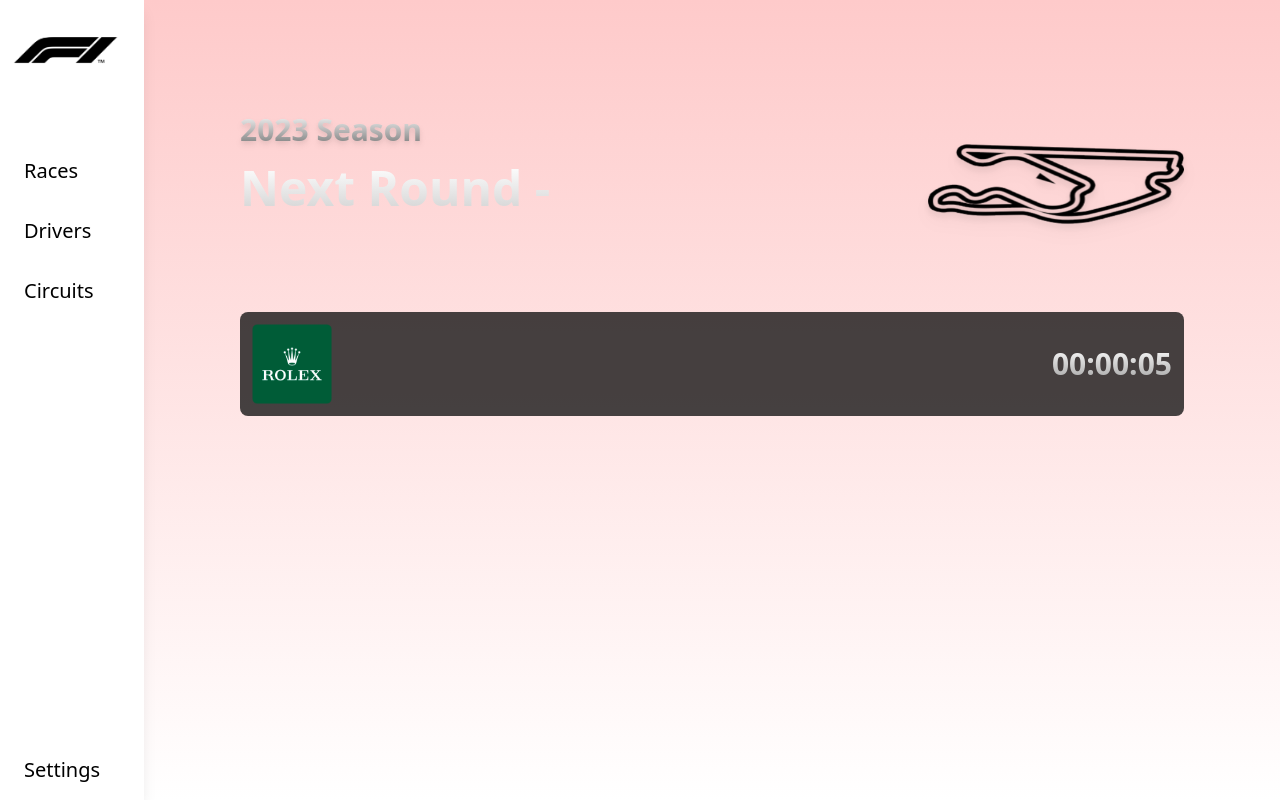
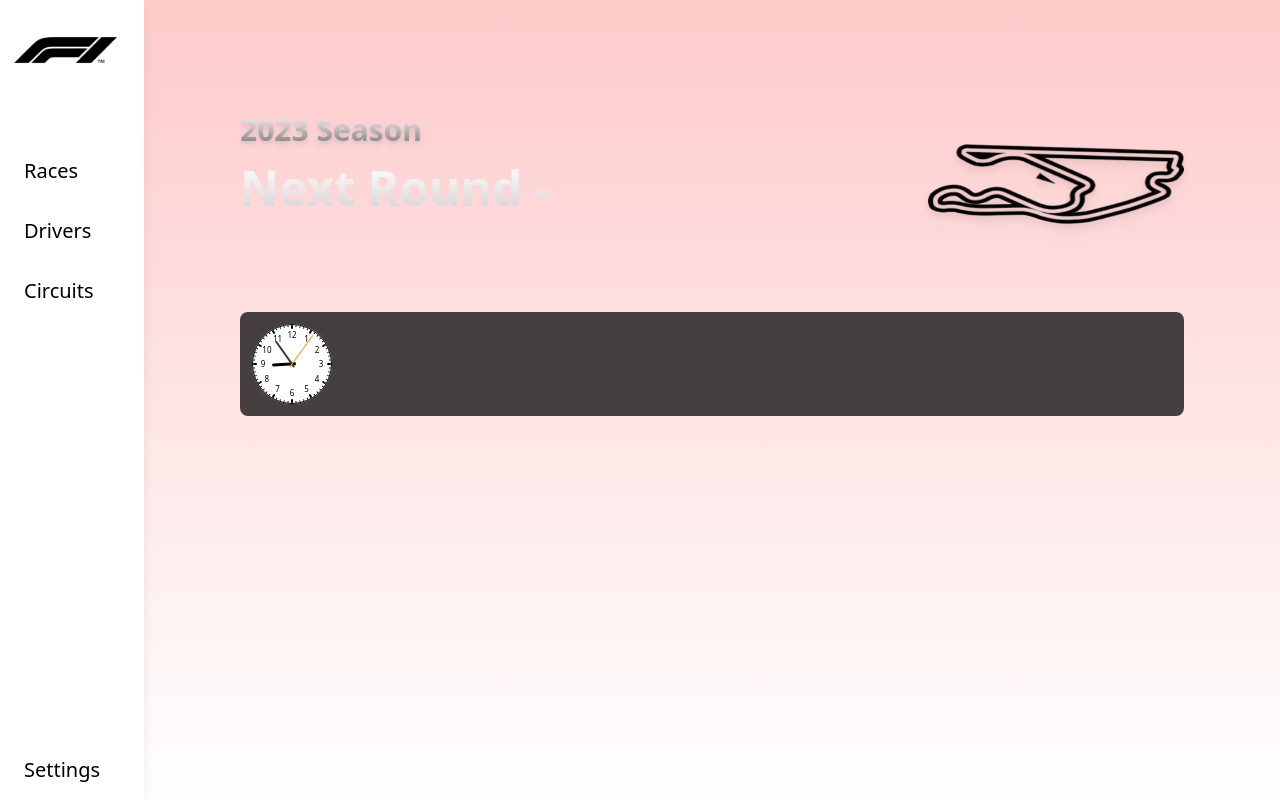
Before and after one commit to okni-c/formula-stat, a Next.js app: page / in a window 1280 px wide. Built offline with nearby package versions, Linux system fonts and the light colour scheme.

Commit message:
Added rolex style clock and next even block

```diff
--- a/app/components/HomePageRolex.tsx
+++ /dev/null
@@ -1,51 +0,0 @@
-import { useEffect } from 'react';
-import Countdown, { zeroPad } from 'react-countdown';
-
-interface RolexTypes {
-    nextEvent: {
-        next_event_name: string,
-        next_event_time: string,
-        grand_prix_name: string,
-        grand_prix_date: string,
-        grand_prix_time: string,
-        fp1_date: string,
-        fp1_time: string,
-        fp2_date: string,
-        fp2_time: string,
-        fp3_date: string,
-        fp3_time: string,
-        quali_time: string,
-        quali_date: string,
-        sprint_date: string,
-        sprint_time: string,
-    }
-}
-
-export default function HomePageRolex({ nextEvent }: RolexTypes) {
-
-    const Counter = () => <span className="ml-auto text-3xl bg-clip-text bg-gradient-to-b text-transparent from-red-400 to-red-800 font-black">Live</span>;
-
-    // Renderer callback with condition
-    const renderer = ({ hours, minutes, seconds, completed }: any) => {
-        if (completed) {
-            return <Counter />;
-        } else {
-            return <span className="ml-auto text-3xl bg-clip-text bg-gradient-to-b text-transparent from-white to-neutral-400 font-black">{zeroPad(hours)}:{zeroPad(minutes)}:{zeroPad(seconds)}</span>;
-        }
-    };
-
-    const eventDate = new Date(nextEvent.grand_prix_date + 'T' + nextEvent.grand_prix_time);
-
-    useEffect(() => {
-        console.log('EVENTDATE' + eventDate.getUTCDate())
-    }, [eventDate])
-    return (
-        <section className="flex justify-between mt-14">
-            <div className="flex bg-opacity-80 bg-neutral-900 solid-opacity-80 rounded-lg p-3 w-full items-center gap-4">
-                <img src="./rolex.png" className="w-20 aspect-square" />
-                <p className="text-3xl bg-clip-text bg-gradient-to-b text-transparent from-white to-neutral-400 font-regular">{nextEvent.next_event_name}</p>
-                <Countdown date={Date.now() + 10000} renderer={renderer} />
-            </div>
-        </section>
-    );
-}
--- /dev/null
+++ b/app/components/NextEventBlock.tsx
@@ -0,0 +1,55 @@
+'use client'
+
+import Countdown, { zeroPad } from 'react-countdown';
+import RolexClock from './RolexClock/RolexClock';
+import formatDateTime from '../hooks/formateDateTime';
+
+interface EventTypes {
+    nextEvent: {
+        next_event_name: string,
+        next_event_time: string,
+        grand_prix_name: string,
+        grand_prix_date: string,
+        grand_prix_time: string,
+        fp1_date: string,
+        fp1_time: string,
+        fp2_date: string,
+        fp2_time: string,
+        fp3_date: string,
+        fp3_time: string,
+        quali_time: string,
+        quali_date: string,
+        sprint_date: string,
+        sprint_time: string,
+    }
+}
+
+export default function NextEventBlock({ nextEvent }: EventTypes) {
+    const Counter = () => <span className="ml-auto text-3xl bg-clip-text bg-gradient-to-b text-transparent from-red-400 to-red-800 font-black">Live</span>;
+
+    // Renderer callback with condition
+    const renderer = ({ hours, minutes, seconds, completed }: any) => {
+        if (completed) {
+            return <Counter />;
+        } else {
+            return <span className="ml-auto text-3xl bg-clip-text bg-gradient-to-b text-transparent from-white to-neutral-400 font-black">{zeroPad(hours)}:{zeroPad(minutes)}:{zeroPad(seconds)}</span>;
+        }
+    };
+
+    const timeLeft = new Date(nextEvent.next_event_time).getTime() - Date.now();
+
+    const CountDownTimer = () => <Countdown date={Date.now() + timeLeft} renderer={renderer} />;
+
+    return (
+            <section className="flex justify-between mt-14 mb-14">
+                <div className="flex bg-opacity-80 bg-neutral-900 solid-opacity-80 rounded-lg p-3 w-full items-center gap-4">
+                    <RolexClock />
+                    <div>
+                        <p className="text-3xl bg-clip-text bg-gradient-to-b text-transparent from-white to-neutral-400 font-regular">{nextEvent.next_event_name}</p>
+                        <p className="text-lg bg-clip-text bg-gradient-to-b text-transparent from-white to-neutral-400 font-regular">{formatDateTime(nextEvent.next_event_time)}</p>
+                    </div>
+                    <CountDownTimer />
+                </div>
+            </section>
+    );
+}
--- /dev/null
+++ b/app/components/RolexClock/RolexClock.tsx
@@ -0,0 +1,22 @@
+'use client'
+import Clock from 'react-clock';
+import './clock.css';
+import { useState, useEffect } from 'react';
+
+export default function RolexClock() {
+    const [value, setValue] = useState(new Date());
+
+    useEffect(() => {
+        const interval = setInterval(() => setValue(new Date()), 1000);
+
+        return () => {
+            clearInterval(interval);
+        };
+    }, []);
+
+    return (
+        <div className='relative'>
+            <Clock className="bg-white rounded-full text-[0.50rem]" size={'80px'} value={value} renderNumbers={true} />
+        </div>
+    )
+}
--- /dev/null
+++ b/app/components/RolexClock/clock.css
@@ -0,0 +1,79 @@
+.react-clock {
+    display: block;
+    position: relative;
+}
+
+.react-clock,
+.react-clock *,
+.react-clock *:before,
+.react-clock *:after {
+    -moz-box-sizing: border-box;
+    -webkit-box-sizing: border-box;
+    box-sizing: border-box;
+}
+
+.react-clock__face {
+    position: absolute;
+    top: 0;
+    bottom: 0;
+    left: 0;
+    right: 0;
+    border: 1px solid black;
+    border-radius: 50%;
+}
+
+.react-clock__hand {
+    position: absolute;
+    top: 0;
+    bottom: 0;
+    left: 50%;
+    right: 50%;
+}
+
+.react-clock__hand__body {
+    position: absolute;
+    background-color: black;
+    transform: translateX(-50%);
+}
+
+.react-clock__mark {
+    position: absolute;
+    top: 0;
+    bottom: 0;
+    left: 50%;
+    right: 50%;
+}
+
+.react-clock__mark__body {
+    position: absolute;
+    background-color: black;
+    transform: translateX(-50%);
+    border-radius: 1px;
+}
+
+.react-clock__hour-mark__body {
+    width: 2px !important;
+}
+
+.react-clock__mark__number {
+    position: absolute;
+    left: -40px;
+    width: 80px;
+    text-align: center;
+}
+
+.react-clock__second-hand__body {
+    background-color: rgb(255, 157, 0);
+    border-radius: 10px;
+}
+
+.react-clock__hour-hand__body {
+    width: 3px !important;
+    border-radius: 10px;
+}
+
+.react-clock__minute-hand__body {
+    background-color: rgb(56, 56, 56);
+    width: 2px !important;
+    border-radius: 10px;
+}
--- /dev/null
+++ b/app/hooks/formateDateTime.tsx
@@ -0,0 +1,20 @@
+// Hook to take in one string date + time, and format it to Hour, Minute, Month, Day, and Year.
+// Example: July 10th, 2023 1:00PM
+
+export default function formatDateTime(dateTimeString: string): string | undefined {
+    if (dateTimeString) {
+        // Split the dateTimeString into dateString and timeString
+        const [datePart, timePart] = dateTimeString.split(' ');
+        const dateObject = new Date(datePart + 'T' + timePart);
+
+        // Format options for date and time
+        const dateFormatOptions: any = { month: 'long', day: 'numeric', year: 'numeric' };
+        const timeFormatOptions: any = { hour: 'numeric', minute: 'numeric' };
+
+        // Format date and time separately
+        const formattedDate = dateObject.toLocaleDateString(undefined, dateFormatOptions);
+        const formattedTime = dateObject.toLocaleTimeString(undefined, timeFormatOptions);
+
+        return `${formattedDate} ${formattedTime}`;
+    }
+}
--- a/app/page.tsx
+++ b/app/page.tsx
@@ -1,10 +1,9 @@
 'use client'
 
-import { AnimatePresence, motion } from 'framer-motion'
 import HomePageHeader from './components/HomePageHeader'
 import { useEffect, useState } from 'react';
 import { invoke } from '@tauri-apps/api/tauri';
-import HomePageRolex from './components/HomePageRolex';
+import NextEventBlock from './components/NextEventBlock';
 
 export default function Home() {
   const [nextEvent, setNextEvent] = useState<any>({});
@@ -18,20 +17,9 @@
   }, []);
 
   return (
-    <AnimatePresence>
-      <motion.main className="min-h-screen max-w-5xl w-full mx-auto px-10 overflow-hidden justify-center"
-        initial={{ opacity: 0 }}
-        animate={{ opacity: 1 }}
-        exit={{ opacity: 0 }}
-        transition={{
-          duration: 0.1,
-          delay: 0.1
-        }}>
+      <main className="min-h-screen max-w-5xl w-full mx-auto px-10 overflow-hidden justify-center">
         <HomePageHeader circuitName={nextEvent.grand_prix_name} round={nextEvent.round} removeImg={false} />
-
-        <HomePageRolex nextEvent={nextEvent} />
-
-      </motion.main>
-    </AnimatePresence>
+        <NextEventBlock nextEvent={nextEvent} />
+      </main>
   )
 }
--- a/package.json
+++ b/package.json
@@ -21,8 +21,11 @@
     "next": "13.4.10",
     "postcss": "8.4.26",
     "react": "18.2.0",
+    "react-clock": "^4.3.0",
     "react-countdown": "^2.3.5",
+    "react-curved-text": "^2.0.2",
     "react-dom": "18.2.0",
+    "react-shadow": "^20.3.0",
     "react-world-flags": "^1.5.1",
     "tailwindcss": "3.3.3",
     "typescript": "5.1.6"
```
Also changed, not shown: app/hooks/formatDate.tsx (line endings or trailing spaces), 2 other files (tests, documents, lock files or other folders).
